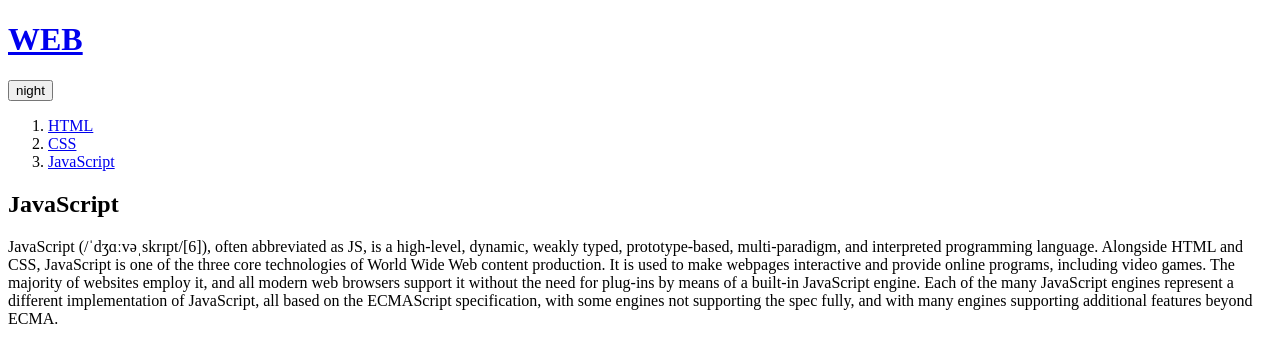
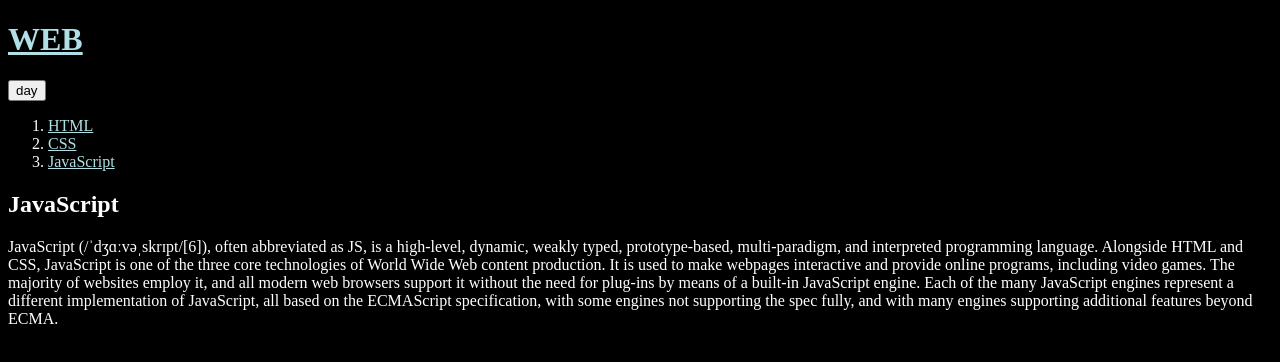
Before and after one commit to BurningFalls/Web, a plain HTML site: page 3.html in a window 1280 px wide. Both pictures are taken after a click on the button "night". Drawn offline with Linux system fonts and the light colour scheme.

Commit message:
JS-Object2

```diff
--- a/3.html
+++ b/3.html
@@ -4,7 +4,8 @@
   <title>WEB1 - JavaScript</title>
   <meta charset="utf-8">
   <script>
-  function LinkSetColor(color) {
+  var Links = {
+    setColor:function(color) {
       var alist = document.querySelectorAll('a');
       var i = 0;
       while(i < alist.length) {
@@ -12,11 +13,14 @@
         i = i + 1;
       }
     }
-  function BodysetColor(color) {
+  }
+  var Body = {
+    setColor:function(color) {
       document.querySelector('body').style.color=color;
+    },
+    setBackgroundColor:function(color) {
+      document.querySelector('body').style.backgroundColor=color;
     }
-  function BodySetBackgroundColor(color) {
-    document.querySelector('body').style.backgroundColor=color;
   }
   function nightDayHandler(self) {
     var target = document.querySelector('body');
@@ -25,13 +29,13 @@
       Body.setColor('white');
       self.value='day';
 
-      Link.setColor('powderblue');
+      Links.setColor('powderblue');
     } else {
       Body.setBackgroundColor('white');
       Body.setColor('black');
       self.value='night';
 
-      Link.setColor('blue');
+      Links.setColor('blue');
     }
   }
   </script>
```
Lines whose indentation alone changed are shown as unchanged.
